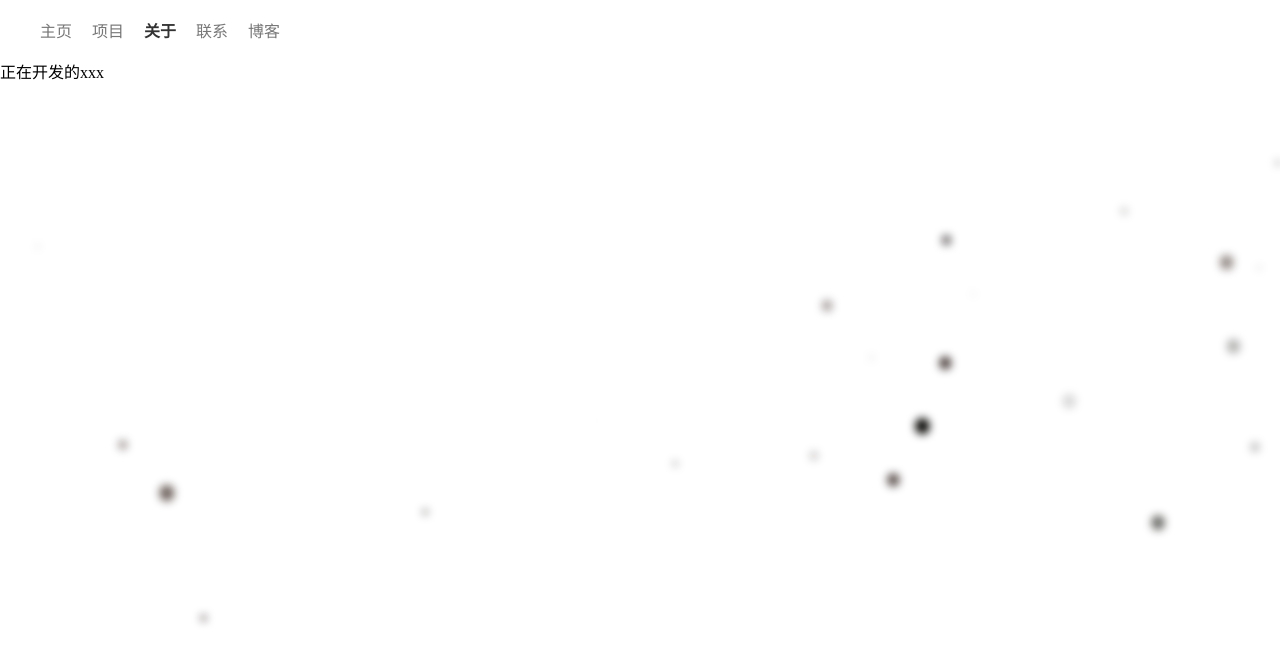
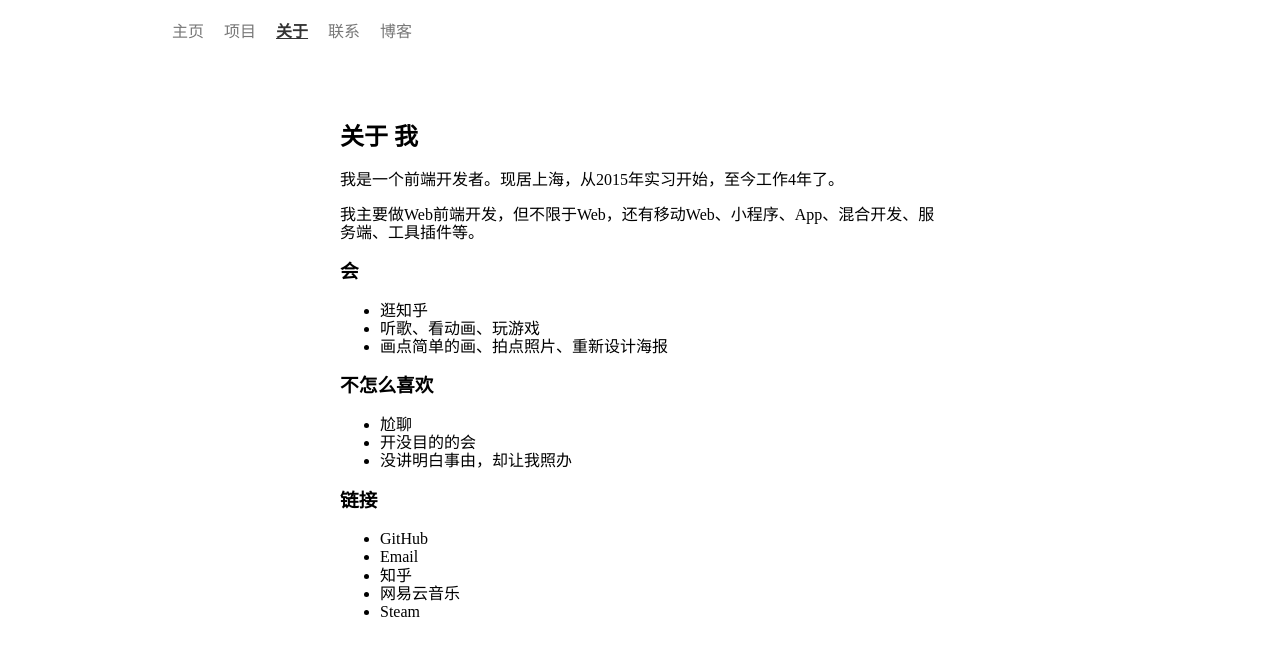
Before and after one commit to briefguo/briefguo.com, a React (Vite) app: page /about in a window 1280 px wide. Shown: the top 664 px of the page. Built offline with nearby package versions, Linux system fonts and the light colour scheme.

Commit message:
feat: 更新projects、contact、about内容

```diff
--- a/src/components/Header.tsx
+++ b/src/components/Header.tsx
@@ -24,6 +24,7 @@ const NavListItem = styled.li`
   &.navbar__item--active {
     color: #333;
     font-weight: bold;
+    text-decoration: underline;
   }
 `
 
@@ -37,7 +38,11 @@ const NavbarItem: React.FC<NavbarItemProps> = props => {
   const classnames = cx('navbar__item', {
     [`navbar__item--active`]: isActive,
   })
-  const handleClick = () => history.push(props.url)
+
+  const handleClick = () =>
+    props.url.includes('://')
+      ? (window.location.href = props.url)
+      : history.push(props.url)
   return <NavListItem className={classnames} {...props} onClick={handleClick} />
 }
 
@@ -45,20 +50,19 @@ const Navbar = styled.ul`
   list-style: none;
   display: flex;
   margin: 0 -10px;
+  width: 996px;
+  margin: 0 auto;
+
+  @media (max-width: 768px) {
+    display: none;
+  }
 `
 
 const HeaderContainer = styled(Flex)`
   height: 64px;
-  [name='more'] {
-    display: none;
-  }
   @media (max-width: 768px) {
-    /* 平板 */
     .navbar {
       display: none;
-    }
-    [name='more'] {
-      display: flex;
     }
   }
 `
@@ -71,7 +75,9 @@ const Header = () => {
         <NavbarItem url="/projects">项目</NavbarItem>
         <NavbarItem url="/about">关于</NavbarItem>
         <NavbarItem url="/contact">联系</NavbarItem>
-        <NavbarItem url="/blog">博客</NavbarItem>
+        <NavbarItem url="https://www.zhihu.com/people/guo-yong-jie-48/posts">
+          博客
+        </NavbarItem>
       </Navbar>
     </HeaderContainer>
   )
--- a/src/components/Loading.tsx
+++ b/src/components/Loading.tsx
@@ -4,7 +4,7 @@ import Screen from '~/components/Screen'
 
 const Loading = () => {
   return (
-    <Screen>
+    <Screen justify="center" align="center" direction="column">
       <img width="100px" src={hoo} alt="" />
     </Screen>
   )
--- /dev/null
+++ b/src/components/Page.tsx
@@ -0,0 +1,6 @@
+import styled from 'styled-components'
+import Body from './Body'
+
+const Page = styled(Body)``
+
+export default Page
--- a/src/components/PageContainer.tsx
+++ /dev/null
@@ -1,14 +0,0 @@
-import styled from 'styled-components'
-import Body from './Body'
-
-const PageContainer = styled(Body)`
-  width: 966px;
-  margin: 0 auto;
-  @media (max-width: 768px) {
-    /* 平板 */
-    width: 375px;
-    margin: 0 auto;
-  }
-`
-
-export default PageContainer
--- a/src/components/Screen.tsx
+++ b/src/components/Screen.tsx
@@ -1,16 +1,17 @@
 import styled from 'styled-components'
+import { Flex } from './Flex'
 
-interface ScreenProps {
-  justify?: 'center' | 'flex-start'
-  align?: 'center' | 'flex-start'
-}
-
-const Screen = styled.div<ScreenProps>`
-  height: calc(100vh - 64px);
-  display: flex;
-  justify-content: ${props => props.justify || 'center'};
-  align-items: ${props => props.align || 'center'};
-  flex-direction: column;
+const Screen = styled(Flex)`
+  height: calc(100vh - 64px - 80px);
+  padding: 40px;
+  .container {
+    width: 600px;
+  }
+  /*  */
+  @media (max-width: 768px) {
+    .container {
+    }
+  }
 `
 
 export default Screen
--- a/src/index.tsx
+++ b/src/index.tsx
@@ -7,7 +7,6 @@ import ParticleBackground from './components/ParticleBackground'
 const Index = React.lazy(() => import('./pages/index'))
 const Projects = React.lazy(() => import('./pages/projects'))
 const About = React.lazy(() => import('./pages/about'))
-const Blog = React.lazy(() => import('./pages/blog'))
 const Contact = React.lazy(() => import('./pages/contact'))
 
 const BriefguoApp = () => {
@@ -18,10 +17,8 @@ const BriefguoApp = () => {
           <Route exact path="/" component={Index}></Route>
           <Route path="/projects" component={Projects}></Route>
           <Route path="/about" component={About}></Route>
-          <Route path="/blog" component={Blog}></Route>
           <Route path="/contact" component={Contact}></Route>
         </Switch>
-        <ParticleBackground></ParticleBackground>
       </BrowserRouter>
     </Suspense>
   )
--- a/src/pages/about.tsx
+++ b/src/pages/about.tsx
@@ -1,15 +1,50 @@
 import React from 'react'
 import Screen from '~/components/Screen'
-import PageContainer from '~/components/PageContainer'
+import Page from '~/components/Page'
 import Header from '~/components/Header'
 
 export default () => {
   return (
-    <PageContainer>
+    <Page>
       <Header />
-      <Screen justify="flex-start" align="flex-start">
-        正在开发的xxx
+      <Screen justify="center">
+        <div className="container">
+          <h2>关于 我</h2>
+          <p>我是一个前端开发者。现居上海，从2015年实习开始，至今工作4年了。</p>
+          <p>
+            我主要做Web前端开发，但不限于Web，还有移动Web、小程序、App、混合开发、服务端、工具插件等。
+          </p>
+          <h3>会</h3>
+          <ul>
+            <li>逛知乎</li>
+            <li>听歌、看动画、玩游戏</li>
+            <li>画点简单的画、拍点照片、重新设计海报</li>
+          </ul>
+          <h3>不怎么喜欢</h3>
+          <ul>
+            <li>尬聊</li>
+            <li>开没目的的会</li>
+            <li>没讲明白事由，却让我照办</li>
+          </ul>
+          <h3>链接</h3>
+          <ul>
+            {/* http://github.com/briefguo/ */}
+            <li>GitHub</li>
+            <li>Email</li>
+            <li>知乎</li>
+            {/* https://www.zhihu.com/people/guo-yong-jie-48/activities */}
+            <li>
+              {/* 喜欢的游戏 */}
+              {/* https://steamcommunity.com/profiles/76561198304706081 */}
+              {/* 喜欢的动画 */}
+              {/* https://space.bilibili.com/3058088 */}
+              网易云音乐
+              {/* https://music.163.com/#/user/home?id=61684440 */}
+            </li>
+            <li>Steam</li>
+          </ul>
+        </div>
       </Screen>
-    </PageContainer>
+    </Page>
   )
 }
--- a/src/pages/blog.tsx
+++ /dev/null
@@ -1,15 +0,0 @@
-import React from 'react'
-import Screen from '~/components/Screen'
-import PageContainer from '~/components/PageContainer'
-import Header from '~/components/Header'
-
-export default () => {
-  return (
-    <PageContainer>
-      <Header />
-      <Screen justify="flex-start" align="flex-start">
-        正在开发的xxx
-      </Screen>
-    </PageContainer>
-  )
-}
--- a/src/pages/contact.tsx
+++ b/src/pages/contact.tsx
@@ -1,15 +1,23 @@
 import React from 'react'
 import Screen from '~/components/Screen'
-import PageContainer from '~/components/PageContainer'
+import Page from '~/components/Page'
 import Header from '~/components/Header'
 
 export default () => {
   return (
-    <PageContainer>
+    <Page>
       <Header />
-      <Screen justify="flex-start" align="flex-start">
-        正在开发的xxx
+      <Screen justify="center">
+        <div className="container">
+          <h2>联系</h2>
+          <p>你可能没什么事情会找我，我也希望你没什么事情不要找我</p>
+          <p>非得找我</p>
+          <p>
+            <a href="mailto:gyj9094@gmail.com">gyj9094@gmail.com</a>
+          </p>
+          <p>🤣讲真的，实在想不到你要往我邮箱里发些什么</p>
+        </div>
       </Screen>
-    </PageContainer>
+    </Page>
   )
 }
--- a/src/pages/index.tsx
+++ b/src/pages/index.tsx
@@ -1,8 +1,9 @@
 import React from 'react'
 import Screen from '~/components/Screen'
 import styled from 'styled-components'
-import PageContainer from '~/components/PageContainer'
+import Page from '~/components/Page'
 import Header from '~/components/Header'
+import ParticleBackground from '~/components/ParticleBackground'
 
 import briefguoPng from '../assets/briefguo.png'
 
@@ -30,19 +31,17 @@ const Description = styled.p`
 
 export default () => {
   return (
-    <PageContainer backgroundImage="linear-gradient(#eee, #f4f5f6)">
+    <Page backgroundImage="linear-gradient(#eee, #ccc)">
       <Header />
-      <Screen>
+      <Screen justify="center" align="center" direction="column">
         <CircleImage width="150px" src={briefguoPng} alt="" />
-        <Name>郭永杰</Name>
+        <Name>郭永杰(briefguo)</Name>
         <Title>前端开发</Title>
-        <Description>有问必答不知道</Description>
-        {/* https://www.zhihu.com/people/guo-yong-jie-48/activities */}
-        {/* 喜欢的游戏 */}
-        {/* https://steamcommunity.com/profiles/76561198304706081 */}
-        {/* 喜欢的动画 */}
-        {/* https://space.bilibili.com/3058088 */}
+        <Description>
+          🧑🏻‍💻最近专注于小程序开发，再就是为 Pont 贡献代码
+        </Description>
       </Screen>
-    </PageContainer>
+      <ParticleBackground></ParticleBackground>
+    </Page>
   )
 }
--- a/src/pages/projects.tsx
+++ b/src/pages/projects.tsx
@@ -1,15 +1,89 @@
 import React from 'react'
+import styled from 'styled-components'
 import Screen from '~/components/Screen'
-import PageContainer from '~/components/PageContainer'
+import Page from '~/components/Page'
 import Header from '~/components/Header'
+import { Flex } from '~/components/Flex'
+
+import mp from '../assets/mp.svg'
+import app from '../assets/app.svg'
+import code from '../assets/code.svg'
+import micorfront from '../assets/micorfront.png'
+import pipeline from '../assets/pipeline.svg'
+import framework from '../assets/framework.svg'
+import server from '../assets/server.svg'
+import tool from '../assets/tool.svg'
+
+const CategoryItem = styled(Flex)`
+  margin-bottom: 10px;
+  .categoryitem {
+    &__name {
+      margin-left: 1em;
+      font-weight: bold;
+    }
+  }
+`
+
+interface CategoryProps {
+  name: string
+  icon: string
+}
+
+const CategoryTitle = ({ name, icon }: CategoryProps) => {
+  return (
+    <CategoryItem className="categoryitem" align="center">
+      <img width="42px" src={icon} alt="" />
+      <span className="categoryitem__name">{name}</span>
+    </CategoryItem>
+  )
+}
+const CategorySection = styled.div`
+  margin-bottom: 32px;
+`
 
 export default () => {
   return (
-    <PageContainer>
+    <Page>
       <Header />
-      <Screen justify="flex-start" align="flex-start">
-        正在开发的xxx
+      <Screen justify="center">
+        <div className="container">
+          <h2>项目</h2>
+          <CategorySection>
+            <CategoryTitle name="小程序" icon={mp} />
+            <div>原生小程序 Wepy Taro实践 Remax实践 代生成小程序</div>
+          </CategorySection>
+          <CategorySection>
+            <CategoryTitle name="框架及库" icon={framework} />
+            <div>React 状态管理 Nextjs Stenciljs Rails</div>
+          </CategorySection>
+          <CategorySection>
+            <CategoryTitle name="工程及流程化" icon={pipeline} />
+            <div>Jenkins CircleCI GithubActions Docker</div>
+          </CategorySection>
+          <CategorySection>
+            <CategoryTitle name="服务端" icon={server} />
+            <div>
+              Koa Express Nestjs Nestjs-nextjs Wechaty-robot Redis Mongodb
+            </div>
+          </CategorySection>
+          <CategorySection>
+            <CategoryTitle name="微前端" icon={micorfront} />
+            <div>Stenciljs SingleSPA Qiankun</div>
+          </CategorySection>
+          <CategorySection>
+            <CategoryTitle name="编程语言" icon={code} />
+            <div>Typescript Ruby Golang</div>
+          </CategorySection>
+          <CategorySection>
+            <CategoryTitle name="工具及插件" icon={tool} />
+            <div>Lex项目 Rap2定制专注模式 Pont</div>
+          </CategorySection>
+          <CategorySection>
+            <CategoryTitle name="移动应用" icon={app} />
+            <div>Flutter Flutter amap_maps_flutter 混合开发</div>
+          </CategorySection>
+        </div>
       </Screen>
-    </PageContainer>
+    </Page>
   )
 }
```
